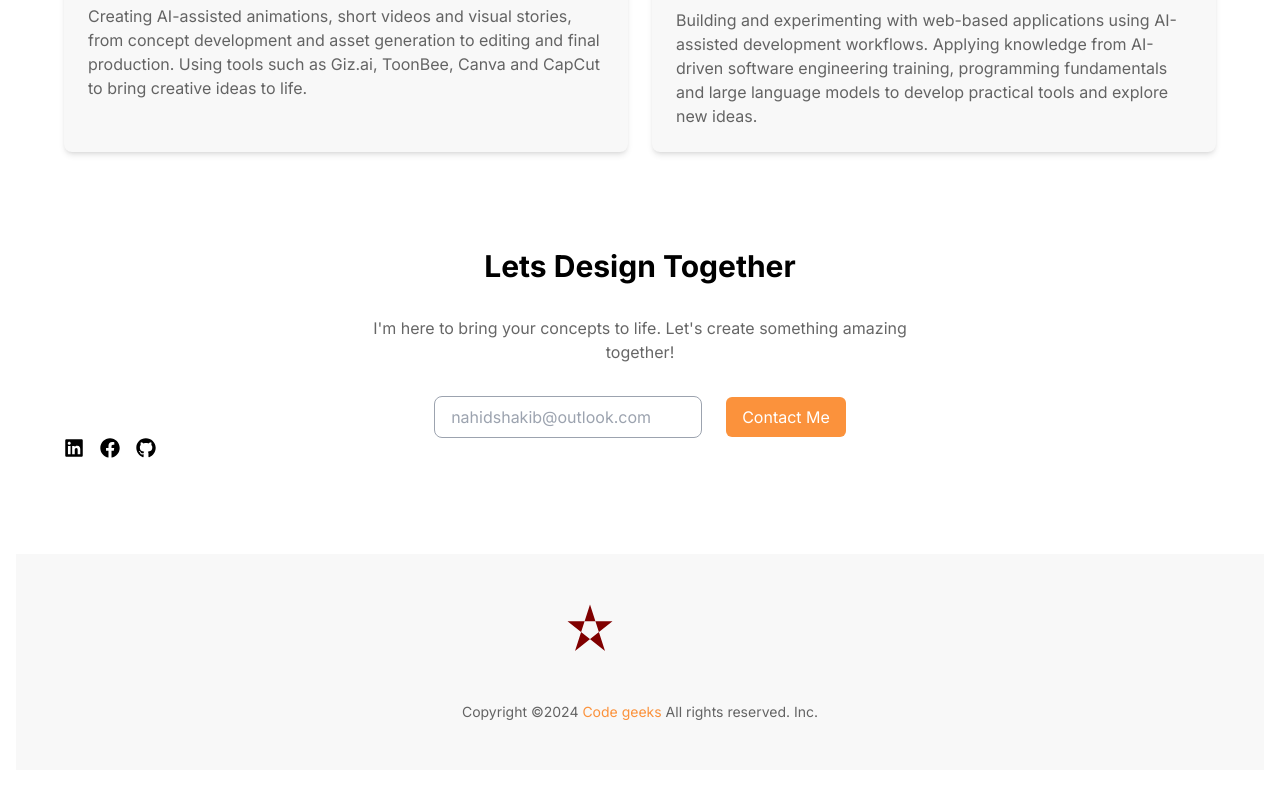
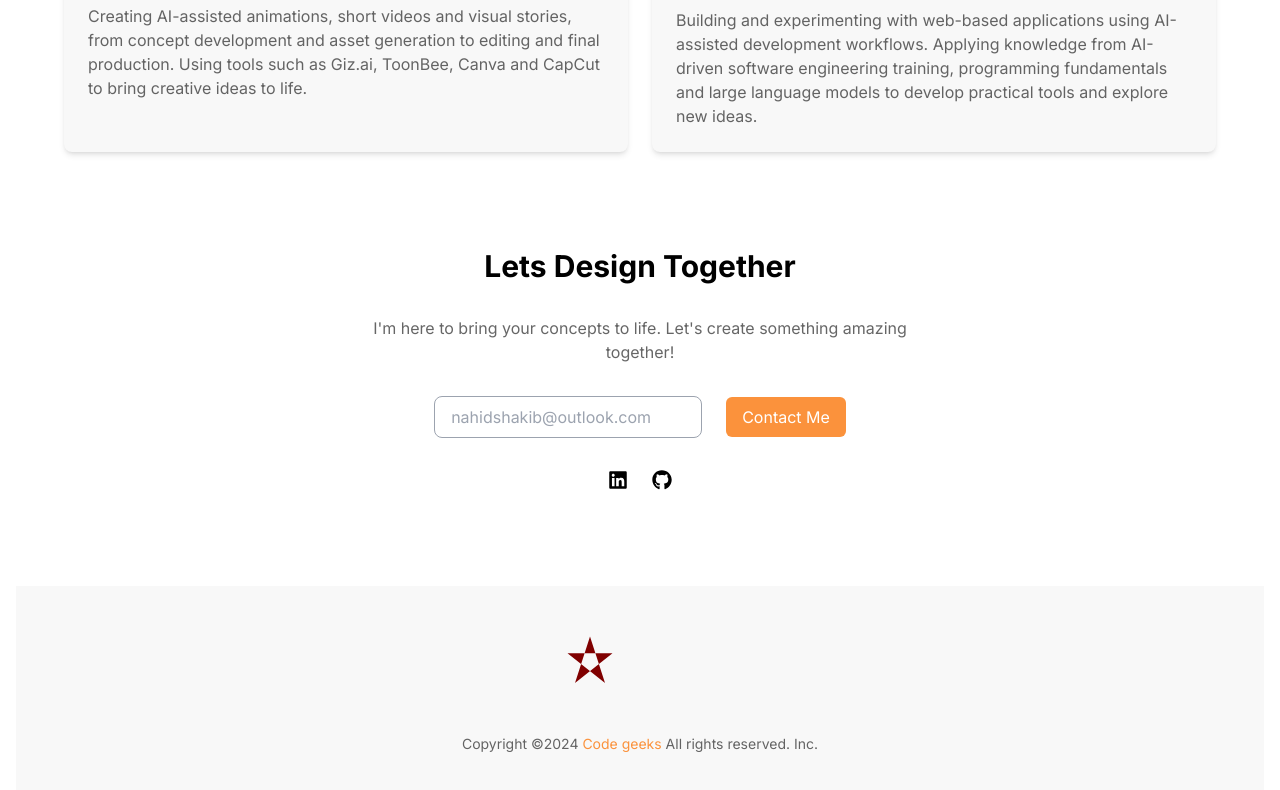
Before and after one commit to NahidKakon/my_portfolio, a Next.js app: page / in a window 1280 px wide. Shown: the part 3783-4573 px from the top of the page. Built offline with nearby package versions, Linux system fonts and the light colour scheme.

Commit message:
Update contact

```diff
--- a/app/sections/ContactSection.jsx
+++ b/app/sections/ContactSection.jsx
@@ -1,11 +1,8 @@
-"use client"
+"use client";
 
 import Link from 'next/link';
 import { socialLinks } from '../utils/dataBase';
-import { TextGenerateEffect } from '@/components/ui/text-generate-effect';
 import Button from '../components/Button';
-import Image from 'next/image';
-
 
 function ContactSection() {
   const renderSocialIcons = () =>
@@ -15,25 +12,26 @@ function ContactSection() {
         href={href}
         aria-label={label}
         target="_blank"
+        rel="noopener noreferrer"
         className="text-black transition hover:text-orange-500 duration-300"
       >
         {icon}
       </Link>
     ));
+
   return (
     <section
       id="contact"
-      className="max-w-6xl mx-auto my-[3rem] md:my-[6rem]"
+      className="max-w-6xl mx-auto my-[3rem] md:my-[6rem] px-4"
     >
-      {' '}
       <h2 className="mb-4 text-3xl font-bold text-center lg:mb-8">
         Lets Design Together
       </h2>
       <p className="mb-4 lg:mb-8 text-center mx-auto max-w-[36rem] text-black/60">
-        {' '}
         I&apos;m here to bring your concepts to life. Let&apos;s
         create something amazing together!
       </p>
+
       <div className="flex flex-col items-center justify-center gap-6 mt-6 md:flex-row">
         <input
           placeholder="nahidshakib@outlook.com"
@@ -41,22 +39,80 @@ function ContactSection() {
           className="px-4 py-2 border border-gray-400 rounded-lg"
         />
         <Button className="text-white bg-orange-400 hover:bg-orange-600">
-          {' '}
           Contact Me
         </Button>
-      {/* </div>
-      <div className="items-center hidden gap-4 md:flex"> */}
-          {/* {renderSocialIcons()}*/}
-         </div>
-         <h2 className="mb-4 text-3xl font-bold text-center lg:mb-8">
+      </div>
 
-
-         <div className="items-center hidden gap-4 md:flex">
-          {renderSocialIcons()}
-        </div>
-        </h2>
+      {/* Social Icons */}
+      <div className="flex items-center justify-center gap-6 mt-8">
+        {renderSocialIcons()}
+      </div>
     </section>
   );
 }
 
 export default ContactSection;
+
+
+// "use client"
+
+// import Link from 'next/link';
+// import { socialLinks } from '../utils/dataBase';
+// import { TextGenerateEffect } from '@/components/ui/text-generate-effect';
+// import Button from '../components/Button';
+// import Image from 'next/image';
+
+
+// function ContactSection() {
+//   const renderSocialIcons = () =>
+//     socialLinks.map(({ href, icon, label }) => (
+//       <Link
+//         key={label}
+//         href={href}
+//         aria-label={label}
+//         target="_blank"
+//         className="text-black transition hover:text-orange-500 duration-300"
+//       >
+//         {icon}
+//       </Link>
+//     ));
+//   return (
+//     <section
+//       id="contact"
+//       className="max-w-6xl mx-auto my-[3rem] md:my-[6rem]"
+//     >
+//       {' '}
+//       <h2 className="mb-4 text-3xl font-bold text-center lg:mb-8">
+//         Lets Design Together
+//       </h2>
+//       <p className="mb-4 lg:mb-8 text-center mx-auto max-w-[36rem] text-black/60">
+//         {' '}
+//         I&apos;m here to bring your concepts to life. Let&apos;s
+//         create something amazing together!
+//       </p>
+//       <div className="flex flex-col items-center justify-center gap-6 mt-6 md:flex-row">
+//         <input
+//           placeholder="nahidshakib@outlook.com"
+//           type="text"
+//           className="px-4 py-2 border border-gray-400 rounded-lg"
+//         />
+//         <Button className="text-white bg-orange-400 hover:bg-orange-600">
+//           {' '}
+//           Contact Me
+//         </Button>
+//       {/* </div>
+//       <div className="items-center hidden gap-4 md:flex"> */}
+//           {/* {renderSocialIcons()}*/}
+//          </div>
+//          <h2 className="mb-4 text-3xl font-bold text-center lg:mb-8">
+
+
+//          <div className="items-center hidden gap-4 md:flex">
+//           {renderSocialIcons()}
+//         </div>
+//         </h2>
+//     </section>
+//   );
+// }
+
+// export default ContactSection;
--- a/app/utils/dataBase.js
+++ b/app/utils/dataBase.js
@@ -14,17 +14,17 @@ export const navLinks = [
 
 export const socialLinks = [
   {
-    href: 'https://www.linkedin.com',
+    href: 'https://www.linkedin.com/in/nahid-shakib-0507ba86',
     icon: <FaLinkedin className="size-5" />,
     label: 'LinkedIn',
   },
+  // {
+  //   href: 'https://www.facebook.com',
+  //   icon: <FaFacebook className="size-5" />,
+  //   label: 'Facebook',
+  // },
   {
-    href: 'https://www.facebook.com',
-    icon: <FaFacebook className="size-5" />,
-    label: 'Facebook',
-  },
-  {
-    href: 'https://www.github.com',
+    href: 'https://github.com/NahidKakon',
     icon: <FaGithub className="size-5" />,
     label: 'GitHub',
   },
```
